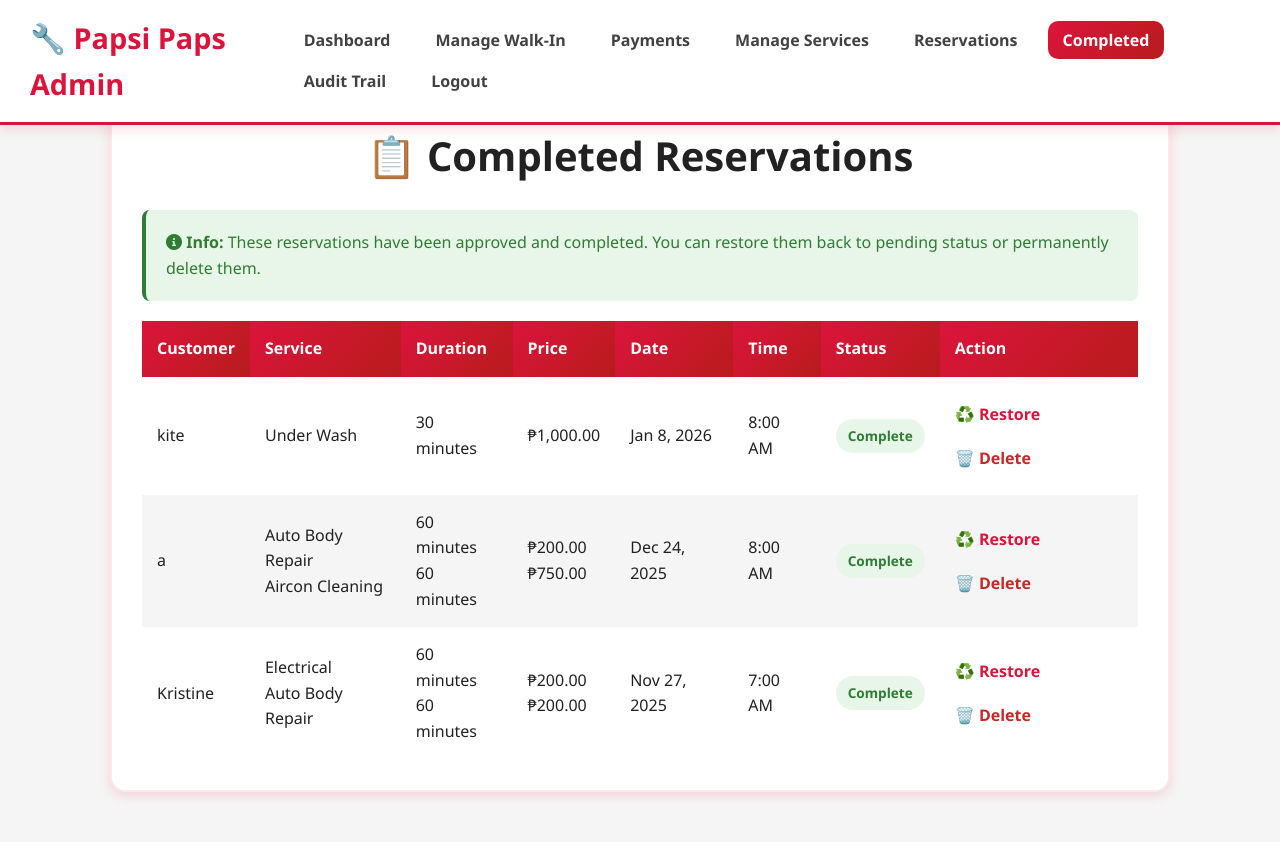
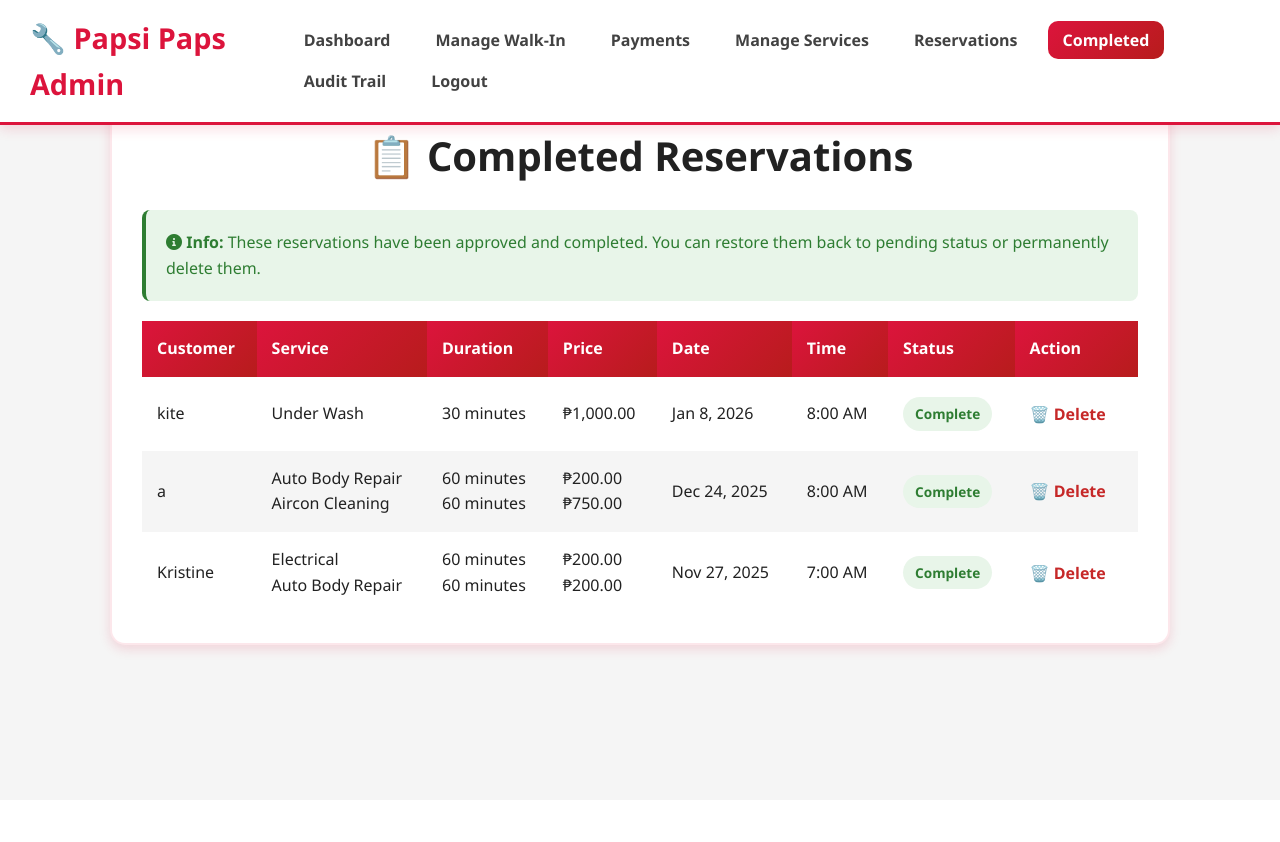
Before and after one commit to Kite0411/Papsi, a PHP site: page /admin/completed_reservations.php in a window 1280 px wide. After the commit the page ends 657 px from the top, so only its background shows below. Run offline with PHP 8.4, Linux system fonts and the light colour scheme; a user stored in the database is signed in; data comes from the database, SQL or seed files in the repository; some libraries are stand-ins or nearby versions.

```diff
--- a/admin/completed_reservations.php
+++ b/admin/completed_reservations.php
@@ -492,7 +492,6 @@ if ($completed_result->num_rows === 0) {
     </span>
 </td>
 <td data-label="Action">
-<a href="#" onclick="confirmAction(<?php echo $row['id']; ?>, 'restore'); return false;">♻️ Restore</a>
 <a href="#" onclick="confirmAction(<?php echo $row['id']; ?>, 'delete'); return false;" style="color: #c62828;">🗑️ Delete</a>
 </td>
 </tr>
```
